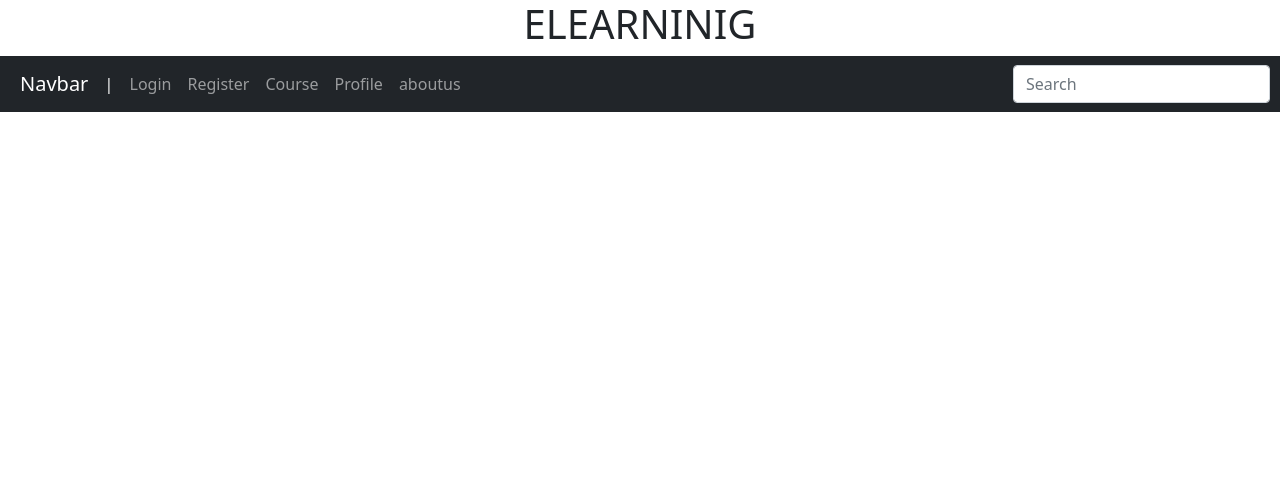
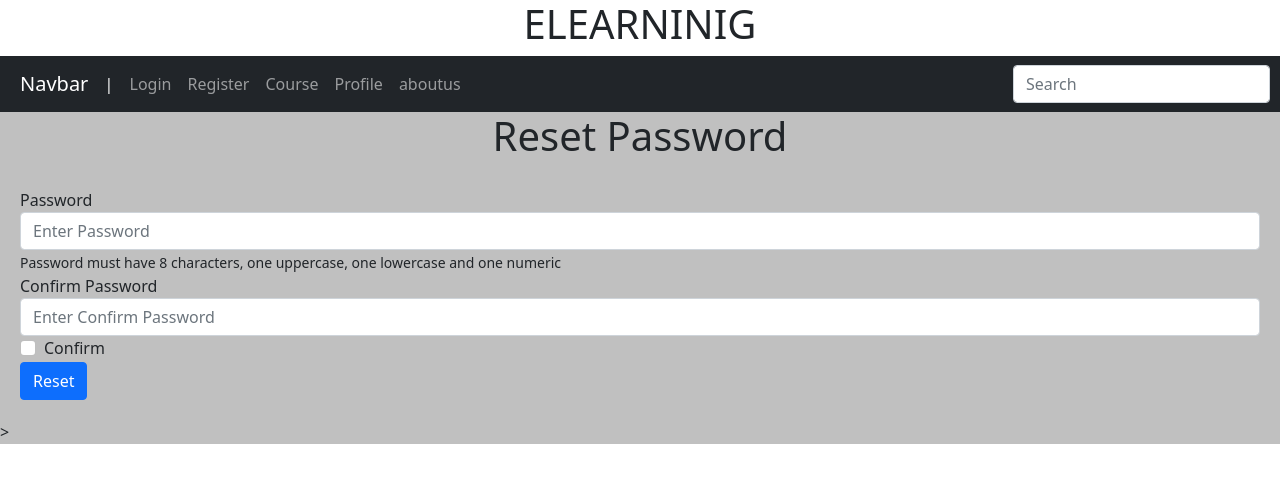
Before and after one commit to rishiJagariya/E-LEARNING-PLATFORM, an Angular app in the folder frontend/: page /forgotpassword in a window 1280 px wide. Before the commit this address led to /. Shown: the top 482 px of the page. Built offline with nearby package versions, Linux system fonts and the light colour scheme.

Commit message:
rest password page

```diff
--- a/frontend/src/app/app-routing.module.ts
+++ b/frontend/src/app/app-routing.module.ts
@@ -1,12 +1,14 @@
 import { NgModule } from '@angular/core';
 import { RouterModule, Routes } from '@angular/router';
+import { ForgotpasswordComponent } from './forgotpassword/forgotpassword.component';
 import { LoginComponent } from './login/login.component';
 import { RegisterComponent } from './register/register.component';
 
 
 const routes: Routes = [
   { path: 'register', component:RegisterComponent  },
-  { path: 'login', component:LoginComponent}
+  { path: 'login', component:LoginComponent},
+  { path: 'forgotpassword', component:ForgotpasswordComponent}
 ];
 
 @NgModule({
@@ -15,5 +17,5 @@ const routes: Routes = [
 })
 export class AppRoutingModule { }
 export const routingComponents = [
-  RegisterComponent, LoginComponent
+  RegisterComponent, LoginComponent,ForgotpasswordComponent
 ];
--- a/frontend/src/app/app.module.ts
+++ b/frontend/src/app/app.module.ts
@@ -5,12 +5,14 @@ import { AppRoutingModule } from './app-routing.module';
 import { AppComponent } from './app.component';
 import { LoginComponent } from './login/login.component';
 import { RegisterComponent } from './register/register.component';
+import { ForgotpasswordComponent } from './forgotpassword/forgotpassword.component';
 
 @NgModule({
   declarations: [
     AppComponent,
     RegisterComponent,
-    LoginComponent
+    LoginComponent,
+    ForgotpasswordComponent
   ],
   imports: [
     BrowserModule,
--- /dev/null
+++ b/frontend/src/app/forgotpassword/forgotpassword.component.html
@@ -0,0 +1,35 @@
+<body style="background-color: rgb(192,192,192);">
+<div id="box1">
+    <div class="form-group" class="text-center">
+        <h1 for="rfname">Reset Password</h1>
+    </div>
+    <form style=" padding: 20px; border-radius: 10px;">
+        <div class="form-group">
+            <label for="exampleInputPassword1">Password</label>
+            <input
+            type="password"
+            class="form-control"
+            pattern="(?=.*\d)(?=.*[a-z])(?=.*[A-Z]).{8,}"
+            id="exampleInputPassword1"
+            placeholder="Enter Password"
+            required>
+            <small>Password must have 8 characters, one uppercase, one lowercase and one numeric</small>
+        </div>
+        <div class="form-group">
+            <label for="exampleInputPassword1">Confirm Password</label>
+            <input
+            type="password"
+            class="form-control"
+            pattern="(?=.*\d)(?=.*[a-z])(?=.*[A-Z]).{8,}"
+            id="exampleInputPassword1"
+            placeholder="Enter Confirm Password"
+            required>
+        </div>
+        <div class="form-group form-check">
+            <input type="checkbox" class="form-check-input" id="exampleCheck1">
+            <label class="form-check-label" for="exampleCheck1">Confirm</label>
+        </div>
+        <button type="submit" class="btn btn-primary">Reset</button>
+    </form>
+</div>>
+</body>
--- /dev/null
+++ b/frontend/src/app/forgotpassword/forgotpassword.component.ts
@@ -0,0 +1,15 @@
+import { Component, OnInit } from '@angular/core';
+
+@Component({
+  selector: 'forgotpassword',
+  templateUrl: './forgotpassword.component.html',
+  styleUrls: ['./forgotpassword.component.css']
+})
+export class ForgotpasswordComponent implements OnInit {
+
+  constructor() { }
+
+  ngOnInit(): void {
+  }
+
+}
--- a/frontend/src/app/login/login.component.html
+++ b/frontend/src/app/login/login.component.html
@@ -27,8 +27,8 @@
             placeholder="Enter Password"
             required>
         </div>
-        <button type="submit" class="btn btn-primary">Log In</button>&nbsp;&nbsp;
-        <button type="submit" class="btn btn-primary">Forgot Password?</button>
+        <button type="submit" class="btn btn-primary">Log In</button>
     </form>
+    <button routerLink="/forgotpassword" class="btn btn-primary">Forgot Password?</button>
 </div>>
 </body>
```
Also changed, not shown: frontend/src/app/forgotpassword/forgotpassword.component.css (added), 1 other file (tests, documents, lock files or other folders).
